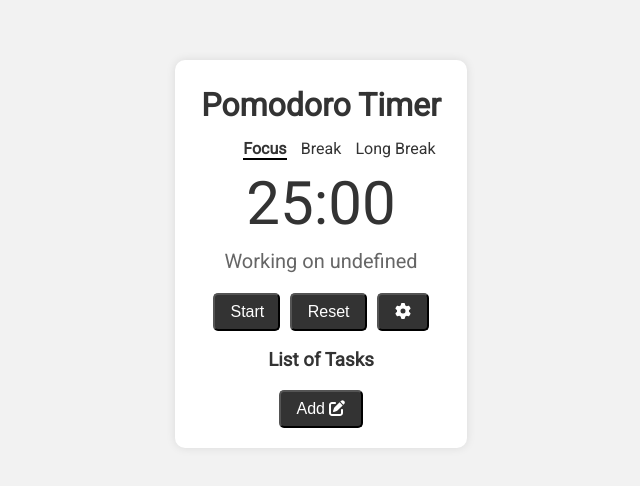
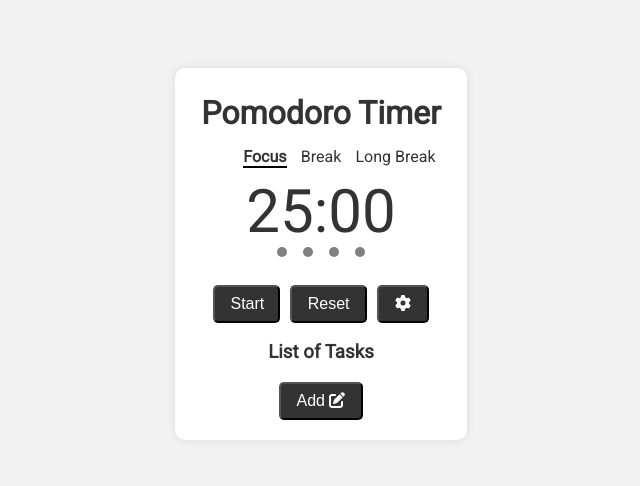
Before and after one commit to hiyodev/pomodoro-app, a React (Create React App) app: page / in a window 1280 px wide. Shown: the part 146-632 px from the top of the page, without its empty margins (319-959 px from the left). Built offline with nearby package versions, Linux system fonts and the light colour scheme.

Commit message:
Added Pomo Cycle indication

```diff
--- a/src/components/card/Card.jsx
+++ b/src/components/card/Card.jsx
@@ -20,6 +20,7 @@ function Card(props) {
   // Card handles starting and stopping of timers of different modes ( Pomodoro, Break, Long Break )
   const [startTimer, setStartTimer] = useState(false);
   const [resetTimer, setResetTimer] = useState(0);
+  const [pomoCount, setPomoCount] = useState(0);
 
   const [timerMode, setTimerMode] = useState(
     JSON.parse(localStorage.getItem("timerMode") || JSON.stringify("pomodoro"))
@@ -115,6 +116,9 @@ function Card(props) {
           startTimer={startTimer}
           resetTimer={resetTimer}
           timerMode={timerMode}
+          setTimerMode={setTimerMode}
+          pomoCount={pomoCount}
+          setPomoCount={setPomoCount}
           timeDuration={
             timerMode === "pomodoro"
               ? pomoDuration
--- a/src/components/modal/Modal.jsx
+++ b/src/components/modal/Modal.jsx
@@ -152,9 +152,9 @@ function Modal(props) {
 
   const onResetHandler = () => {
     setUserInput({
-      pomoDuration: pomoDuration,
-      breakDuration: breakDuration,
-      longBreakDuration: longBreakDuration,
+      pomoDuration: 1500,
+      breakDuration: 300,
+      longBreakDuration: 900,
     });
   };
 
--- a/src/components/timer/Timer.jsx
+++ b/src/components/timer/Timer.jsx
@@ -4,7 +4,15 @@ import * as S from "./Timer.styled";
 import { TaskContext } from "../../App";
 
 function Timer(props) {
-  const { startTimer, resetTimer, timeDuration, timerMode } = props;
+  const {
+    startTimer,
+    resetTimer,
+    timeDuration,
+    timerMode,
+    setTimerMode,
+    pomoCount,
+    setPomoCount,
+  } = props;
   const [timer, setTimer] = useState(timeDuration);
   const taskData = useContext(TaskContext);
 
@@ -15,22 +23,42 @@ function Timer(props) {
   const taskTitle = selectedTask[0]?.title;
 
   useEffect(() => {
-    console.log("Use effect Test");
+    console.log("Running time interval...");
     let interval = null;
 
     if (startTimer && timer > 0) {
       interval = setInterval(() => setTimer((oldTimer) => oldTimer - 1), 1000);
+    } else if (startTimer && timer === 0) {
+      console.log(pomoCount);
+      // Switch to break / long break after Pomodoro ends
+      if (timerMode === "pomodoro") {
+        if (pomoCount < 3) {
+          setTimerMode("break");
+          setPomoCount((prevCount) => prevCount + 1);
+        } else {
+          setTimerMode("longbreak");
+          setPomoCount(0);
+        }
+      } else if (timerMode === "break" || timerMode === "longbreak") {
+        setTimerMode("pomodoro");
+      }
     }
 
     return () => clearInterval(interval);
   }, [startTimer, timer]);
 
   useEffect(() => {
-    console.log("Timer Reset");
+    console.log("Timer Reset / TimerMode Changed");
     setTimer(timeDuration);
-  }, [resetTimer, timeDuration]);
+  }, [timerMode, resetTimer, timeDuration]);
 
   const inMinutes = (timer % 60).toString();
+
+  const checkPomoCount = (inPomoCount) => {
+    if (pomoCount === inPomoCount && startTimer && timerMode === "pomodoro")
+      return 1;
+    else return 0;
+  };
 
   return (
     <S.TimerContainer>
@@ -39,7 +67,25 @@ function Timer(props) {
           inMinutes.length === 1 ? "0" + inMinutes : inMinutes
         }`}
       </S.TimerDisplay>
-      <S.TimerStatus>{`Working on ${taskTitle}`}</S.TimerStatus>
+      <S.CircleContainer>
+        <S.CircleItem
+          active={checkPomoCount(0)}
+          done={pomoCount > 0 ? 1 : 0}
+        ></S.CircleItem>
+        <S.CircleItem
+          active={checkPomoCount(1)}
+          done={pomoCount > 1 ? 1 : 0}
+        ></S.CircleItem>
+        <S.CircleItem
+          active={checkPomoCount(2)}
+          done={pomoCount > 2 ? 1 : 0}
+        ></S.CircleItem>
+        <S.CircleItem
+          active={checkPomoCount(3)}
+          done={pomoCount > 3 ? 1 : 0}
+        ></S.CircleItem>
+      </S.CircleContainer>
+      <S.TimerStatus>{taskTitle && `Working on ${taskTitle}`}</S.TimerStatus>
     </S.TimerContainer>
   );
 }
--- a/src/components/timer/Timer.styled.jsx
+++ b/src/components/timer/Timer.styled.jsx
@@ -1,4 +1,4 @@
-import styled from "styled-components";
+import styled, { keyframes, css } from "styled-components";
 
 export const TimerContainer = styled.div`
   margin-bottom: 20px;
@@ -6,10 +6,40 @@ export const TimerContainer = styled.div`
 
 export const TimerDisplay = styled.div`
   font-size: 60px;
-  margin-bottom: 10px;
 `;
 
 export const TimerStatus = styled.div`
   font-size: 20px;
   color: #666;
 `;
+
+export const CircleContainer = styled.div`
+  display: flex;
+  justify-content: center;
+`;
+
+const GlowingAnimation = keyframes`
+  0% {
+    box-shadow: 0 0 2px blue;
+  }
+  50% {
+    box-shadow: 0 0 10px blue;
+  }
+  100% {
+    box-shadow: 0 0 2px blue;
+  }
+`;
+
+export const CircleItem = styled.div`
+  width: 10px;
+  height: 10px;
+  border-radius: 50%;
+  background-color: ${(props) => (props.done ? "black" : "gray")};
+  margin: 0 0.5em 0.5em 0.5em;
+  ${(props) =>
+    props.active &&
+    !props.done &&
+    css`
+      animation: ${GlowingAnimation} 2s infinite;
+    `}
+`;
```
